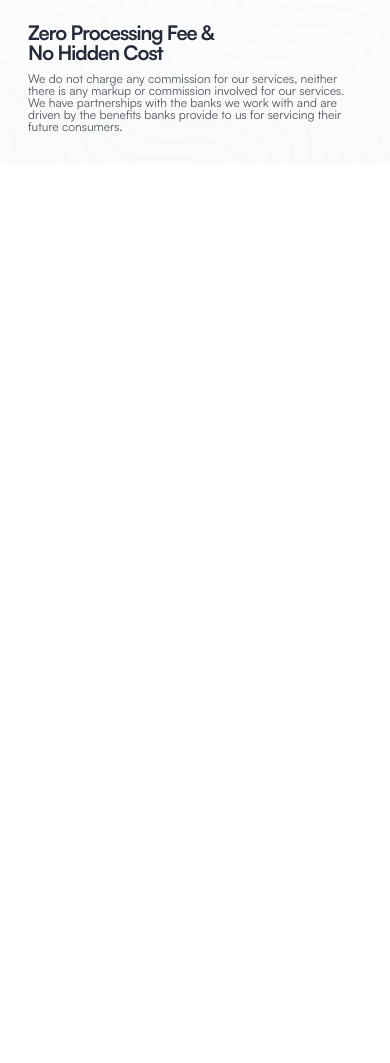
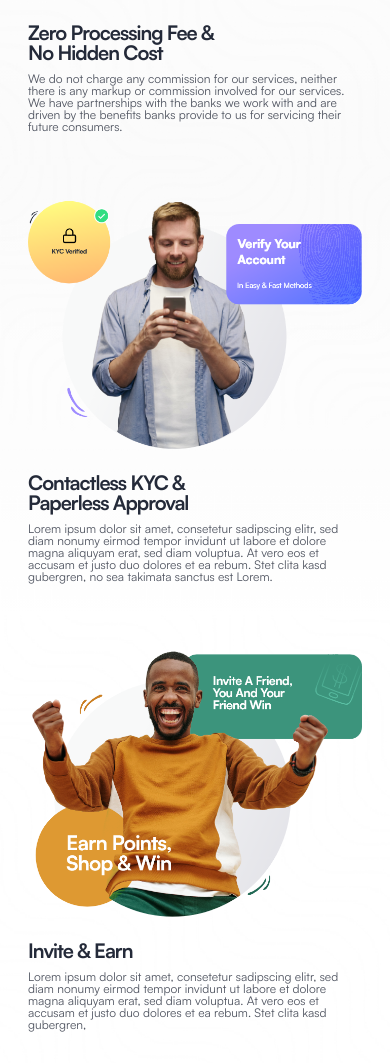
Before and after one commit to DevdutMS/Devdut, a plain HTML site: page index.html in a window 390 px wide. Shown: the part 3669-4732 px from the top of the page. Before the commit the page ends 3834 px from the top, so only its background shows below. Drawn offline with nearby package versions, Linux system fonts and the light colour scheme.

Commit message:
three expanded section added

```diff
--- a/css/main.css
+++ b/css/main.css
@@ -149,6 +149,19 @@ ul {
   /* height: 635px; */
 }
 
+.bg-pattern2{
+  background: url(../img/bg-design2.jpg) no-repeat center center;
+  background-size: cover;
+  /* height: 635px; */
+}
+
+
+.bg-pattern3{
+  background: url(../img/bg-design3.jpg) no-repeat center center;
+  background-size: cover;
+  /* height: 635px; */
+}
+
 @keyframes blink {
   0% {
     opacity: 0;
--- a/index.html
+++ b/index.html
@@ -1350,10 +1350,14 @@
 
             <div class="flex flex-col items-center sm:flex-row">
                 <div class="order-2 w-full px-4 pt-6 sm:order-1 sm:w-1/2 md:px-8 lg:px-20 sm:pt-0">
-                    <h5 class="text-xl sm.5:text-2xl sm:text-xl md:text-3xl lg:text-4xl xl:text-5xl font-bold tracking-tighter pb-2.5 xl:pb-3.5 leading-none">Zero Processing Fee & <br>
+                    <h5
+                        class="text-xl sm.5:text-2xl sm:text-xl md:text-3xl lg:text-4xl xl:text-5xl font-bold tracking-tighter pb-2.5 xl:pb-3.5 leading-none">
+                        Zero Processing Fee & <br>
                         No Hidden Cost</h5>
 
-                    <p class="text-xs sm.5:text-sm leading-none sm:leading-4 md:text-base lg:leading-6 lg:text-lg xl:text-xl xl:leading-8 opacity-80">We do not charge any commission for our services, neither there is any
+                    <p
+                        class="text-xs sm.5:text-sm leading-none sm:leading-4 md:text-base lg:leading-6 lg:text-lg xl:text-xl xl:leading-8 opacity-80">
+                        We do not charge any commission for our services, neither there is any
                         markup or commission involved for
                         our services. We have partnerships with the banks we work with and are driven by the benefits
                         banks
@@ -1373,6 +1377,77 @@
         </div>
     </section>
 
+
+    <section class="py-8 bg-pattern2">
+        <div class="h-full px-3 mx-auto sm:px-8 lg:px-4 xl:px-6 2xl:px-12 2md:container 3xl:px-6">
+
+            <div class="flex flex-col items-center sm:flex-row">
+
+
+                <div class="order-1 w-full pl-4 pr-4 sm:pl-0 sm:order-1 sm:w-1/2 md:pr-8 lg:pr-16 ">
+                    <picture>
+                        <source srcset="./img/contactlessKYC-mob.png" media="(max-width: 640px)">
+                        <img src="./img/contactlessKYC-img.png" class="object-cover w-full h-auto mx-auto"
+                            alt="contactlessKYC-img" loading=“lazy” decoding=“async”>
+                    </picture>
+                </div>
+
+
+                <div class="order-2 w-full px-4 pt-6 sm:order-2 sm:w-1/2 md:px-8 lg:px-20 sm:pt-0">
+                    <h5
+                        class="text-xl sm.5:text-2xl sm:text-xl md:text-3xl lg:text-4xl xl:text-5xl font-bold tracking-tighter pb-2.5 xl:pb-3.5 leading-none">
+                        Contactless KYC & <br>
+                        Paperless Approval </h5>
+
+                    <p
+                        class="text-xs sm.5:text-sm leading-none sm:leading-4 md:text-base lg:leading-6 lg:text-lg xl:text-xl xl:leading-8 opacity-80">
+                        Lorem ipsum dolor sit amet, consetetur sadipscing elitr, sed diam nonumy eirmod tempor invidunt
+                        ut labore et dolore magna aliquyam erat, sed diam voluptua. At vero eos et accusam et justo duo
+                        dolores et ea rebum. Stet clita kasd gubergren, no sea takimata sanctus est Lorem.</p>
+                </div>
+
+
+            </div>
+        </div>
+    </section>
+
+    <section class="py-8 bg-pattern3">
+        <div class="h-full px-3 mx-auto sm:px-8 lg:px-4 xl:px-6 2xl:px-12 2md:container 3xl:px-6">
+
+            <div class="flex flex-col items-center sm:flex-row">
+                <div class="order-2 w-full px-4 pt-6 sm:order-1 sm:w-1/2 md:px-8 lg:px-20 sm:pt-0">
+                    <h5
+                        class="text-xl sm.5:text-2xl sm:text-xl md:text-3xl lg:text-4xl xl:text-5xl font-bold tracking-tighter pb-2.5 xl:pb-3.5 leading-none">
+                        Invite &
+                        Earn</h5>
+
+                    <p
+                        class="text-xs sm.5:text-sm leading-none sm:leading-4 md:text-base lg:leading-6 lg:text-lg xl:text-xl xl:leading-8 opacity-80">
+                        Lorem ipsum dolor sit amet, consetetur sadipscing elitr, sed diam nonumy eirmod tempor invidunt
+                        ut labore et dolore magna aliquyam erat, sed diam voluptua. At vero eos et accusam et justo duo
+                        dolores et ea rebum. Stet clita kasd gubergren,</p>
+                </div>
+
+                <div class="order-1 w-full pl-4 pr-4 sm:pl-0 sm:order-2 sm:w-1/2 md:pr-8 lg:pr-16 ">
+                    <picture>
+                        <source srcset="./img/InviteEarn-mob.png" media="(max-width: 640px)">
+                        <img src="./img/InviteEarn-img.png" class="object-cover w-full h-auto mx-auto"
+                            alt="InviteEarn" loading=“lazy” decoding=“async”>
+                    </picture>
+                </div>
+
+
+            </div>
+        </div>
+    </section>
+
+
+
+
+
+
+
+
     <script src="https://cdnjs.cloudflare.com/ajax/libs/jquery/3.6.0/jquery.min.js"></script>
     <script src="js/main.js"></script>
 
```
Also changed, not shown: dist/output.css, img/Group 4075.png (added), img/InviteEarn-img.jpg (added), img/InviteEarn-mob.png (added), img/bg-design2.jpg (added), img/bg-design3.jpg (added), img/contactlessKYC-img.png (added), img/contactlessKYC-mob.jpg (added), img/contactlessKYC-mob.png (added), img/zero-processing-img.png, 1 other file.
